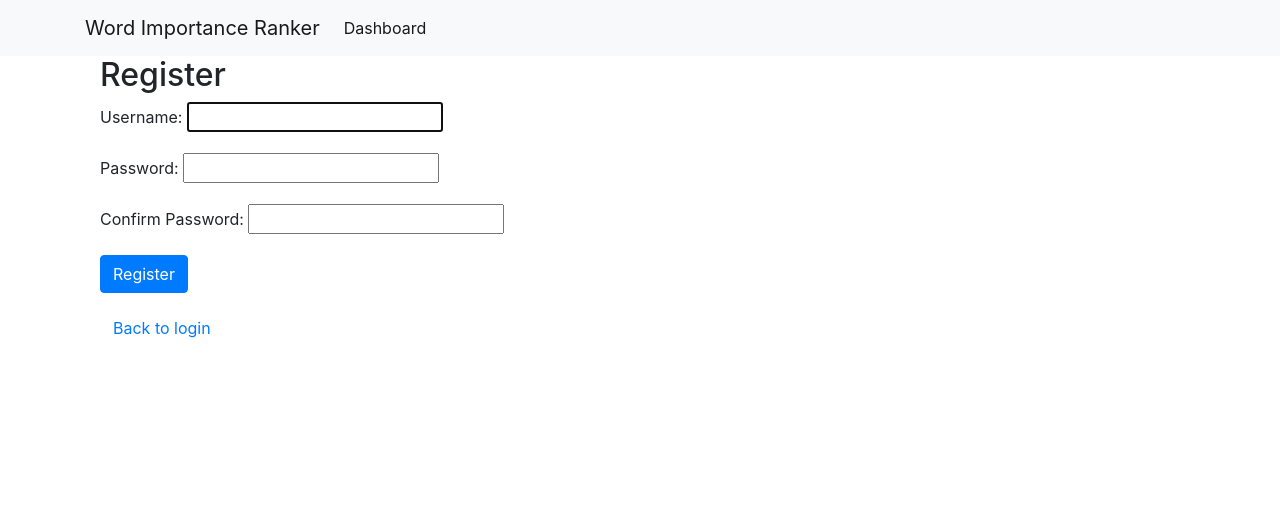
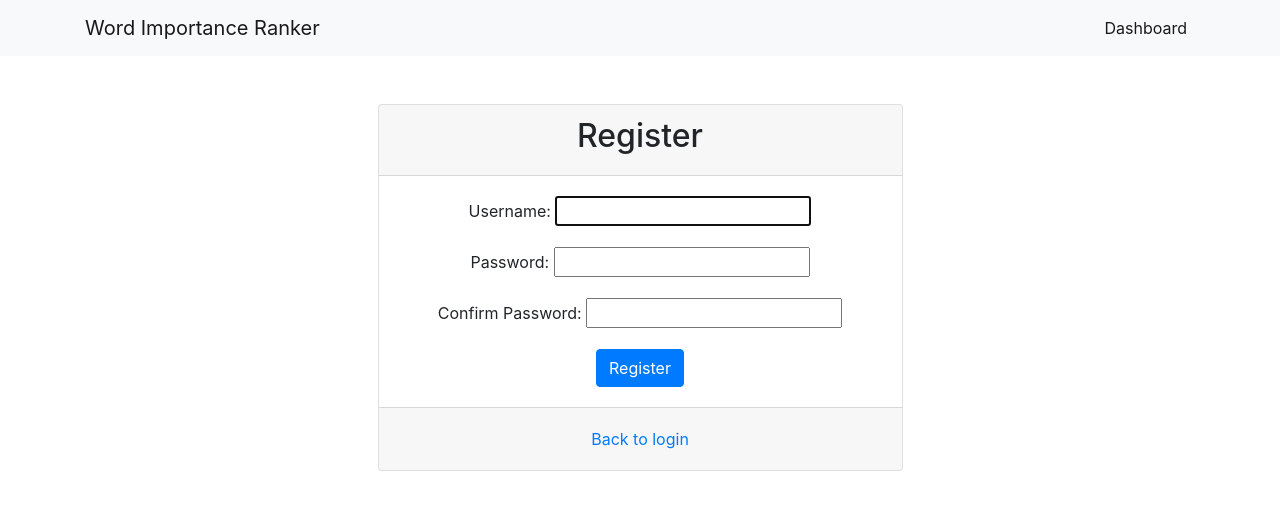
Before and after one commit to adam-osusky/wir, a Django app: page /register/ in a window 1280 px wide. Shown: the top 510 px of the page. Run offline with Django 4.2, Linux system fonts and the light colour scheme.

Commit message:
Improve aesthetics of html s

```diff
--- a/ranker_site/rankings/scoring_funcs.py
+++ b/ranker_site/rankings/scoring_funcs.py
@@ -23,7 +23,7 @@ def levenshtein(word_order, task_id):
 
     # Compute the final score as the inverse of the average distance
     avg_dist = (sum_dist / num_rankings)
-    final_score = int(avg_dist)
+    # final_score = int(avg_dist)
     final_score = 1 / avg_dist
     final_score = int(final_score * 100)
     print(avg_dist)
--- a/ranker_site/templates/base.html
+++ b/ranker_site/templates/base.html
@@ -1,30 +1,34 @@
-
-
-
+<!DOCTYPE html>
+<html lang="en">
+<head>
+    <meta charset="UTF-8">
+    <meta name="viewport" content="width=device-width, initial-scale=1.0">
+    <title>Word Importance Ranker</title>
     <link rel="stylesheet" href="https://cdn.jsdelivr.net/npm/bootstrap@4.1.3/dist/css/bootstrap.min.css" integrity="sha384-MCw98/SFnGE8fJT3GXwEOngsV7Zt27NXFoaoApmYm81iuXoPkFOJwJ8ERdknLPMO" crossorigin="anonymous">
-
+</head>
+<body>
     <nav class="navbar navbar-expand-lg navbar-light bg-light">
         <div class="container">
             <a class="navbar-brand" href="{% url 'dashboard' %}">Word Importance Ranker</a>
             <button class="navbar-toggler" type="button" data-toggle="collapse" data-target="#navbarSupportedContent" aria-controls="navbarSupportedContent" aria-expanded="false" aria-label="Toggle navigation">
                 <span class="navbar-toggler-icon"></span>
             </button>
-
             <div class="collapse navbar-collapse" id="navbarSupportedContent">
-          <ul class="navbar-nav mr-auto">
+                <ul class="navbar-nav ml-auto">
                     <li class="nav-item active">
                         <a class="nav-link" href="{% url 'dashboard' %}">Dashboard</a>
                     </li>
                 </ul>
             </div>
         </div>
-
     </nav>
 
-<div class="container">
+    <div class="container mt-5">
         {% block page_content %}{% endblock %}
     </div>
 
     <script src="https://code.jquery.com/jquery-3.3.1.slim.min.js" integrity="sha384-q8i/X+965DzO0rT7abK41JStQIAqVgRVzpbzo5smXKp4YfRvH+8abtTE1Pi6jizo" crossorigin="anonymous"></script>
     <script src="https://cdn.jsdelivr.net/npm/popper.js@1.14.3/dist/umd/popper.min.js" integrity="sha384-ZMP7rVo3mIykV+2+9J3UJ46jBk0WLaUAdn689aCwoqbBJiSnjAK/l8WvCWPIPm49" crossorigin="anonymous"></script>
     <script src="https://cdn.jsdelivr.net/npm/bootstrap@4.1.3/dist/js/bootstrap.min.js" integrity="sha384-ChfqqxuZUCnJSK3+MXmPNIyE6ZbWh2IMqE241rYiqJxyMiZ6OW/JmZQ5stwEULTy" crossorigin="anonymous"></script>
+</body>
+</html>
--- a/ranker_site/users/templates/users/register.html
+++ b/ranker_site/users/templates/users/register.html
@@ -2,11 +2,16 @@
 
 {% block page_content %}
   <div class="container">
-    <h2>Register</h2>
-
+    <div class="row justify-content-center">
+      <div class="col-md-6">
+        <div class="card">
+          <div class="card-header">
+            <h2 class="text-center">Register</h2>
+          </div>
+          <div class="card-body">
             <form method="post">
               {% csrf_token %}
-      <div class="form-group">
+              <div class="form-group text-center">
                 <label for="{{ form.username.id_for_label }}">Username:</label>
                 {{ form.username }}
                 {% for error in form.username.errors %}
@@ -14,7 +19,7 @@
                 {% endfor %}
               </div>
 
-      <div class="form-group">
+              <div class="form-group text-center">
                 <label for="{{ form.password1.id_for_label }}">Password:</label>
                 {{ form.password1 }}
                 {% for error in form.password1.errors %}
@@ -22,7 +27,7 @@
                 {% endfor %}
               </div>
 
-      <div class="form-group">
+              <div class="form-group text-center">
                 <label for="{{ form.password2.id_for_label }}">Confirm Password:</label>
                 {{ form.password2 }}
                 {% for error in form.password2.errors %}
@@ -30,9 +35,16 @@
                 {% endfor %}
               </div>
 
-      <input class="btn btn-primary" type="submit" value="Register">
+              <div class="text-center">
+                <button class="btn btn-primary" type="submit">Register</button>
+              </div>
             </form>
-
+          </div>
+          <div class="card-footer text-center">
             <a href="{% url 'login' %}" class="btn btn-link">Back to login</a>
           </div>
+        </div>
+      </div>
+    </div>
+  </div>
 {% endblock %}
```
Also changed, not shown: ranker_site/rankings/templates/rankings/score_task.html (+18 -8 lines), ranker_site/rankings/templates/rankings/task_detail.html (+22 -15 lines), ranker_site/users/templates/registration/login.html (+21 -13 lines), ranker_site/users/templates/users/dashboard.html (+10 -6 lines). Lines whose indentation alone changed are shown as unchanged.
